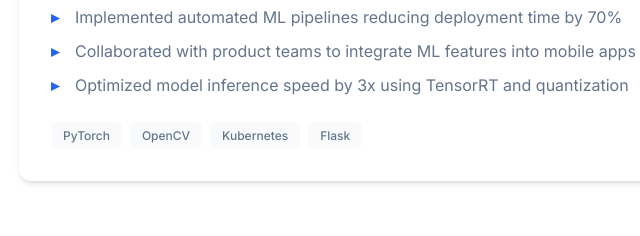
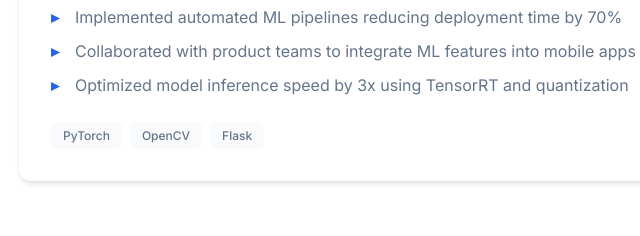
Before and after one commit to AnsAli19470/Portfolio, a plain HTML site: page index.html in a window 1280 px wide. Shown: the part 2332-2568 px from the top of the page, 285-925 px from the left. Drawn offline with Linux system fonts and the light colour scheme.

Commit message:
index.html

```diff
--- a/index.html
+++ b/index.html
@@ -170,7 +170,7 @@
             <div class="tech-stack">
               <span class="tech-tag">PyTorch</span>
               <span class="tech-tag">OpenCV</span>
-              <span class="tech-tag">Kubernetes</span>
+
               <span class="tech-tag">Flask</span>
             </div>
           </div>
```
